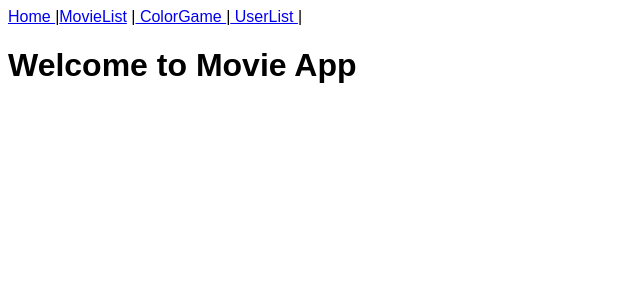
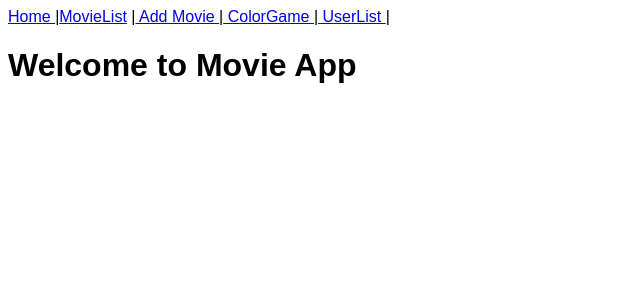
Before and after one commit to mvigneshvikee/react-movie-project, a React (Vite) app: page / in a window 1280 px wide. Shown: the top 300 px of the page, without its empty margins (0-640 px from the left). Built offline with nearby package versions, Linux system fonts and the light colour scheme.

Commit message:
Set new movie route

```diff
--- a/src/App.jsx
+++ b/src/App.jsx
@@ -4,6 +4,7 @@ import { ColorGame } from "./pages/ColorGame";
 import { Home } from "./pages/Home";
 import { MovieDetails } from "./pages/MovieDetails";
 import { MovieList } from "./pages/MovieList";
+import { AddMovie } from "./pages/AddMovie";
 import "./styles.css";
 
 // Component = Logic + UI
@@ -14,6 +15,7 @@ export default function App() {
     <div className="App">
       <nav>
         <Link to="/"> Home </Link> |<Link to="/movieList">MovieList</Link> |
+        <Link to="/movies/new"> Add Movie </Link> |
         <Link to="/colorgame"> ColorGame </Link> |
         <Link to="/userlist"> UserList </Link> |
       </nav>
@@ -21,6 +23,7 @@ export default function App() {
         <Route path="/" element={<Home />} />
         <Route path="films" element={<Navigate to="/movieList" replace />} />
         <Route path="movieList" element={<MovieList />} />
+        <Route path="movies/new" element={<AddMovie />} />
         <Route path="colorgame" element={<ColorGame />} />
         <Route path="userlist" element={<UserList />} />
         {/* <Route path="addmovie" element={<AddMovies />} /> */}
```
